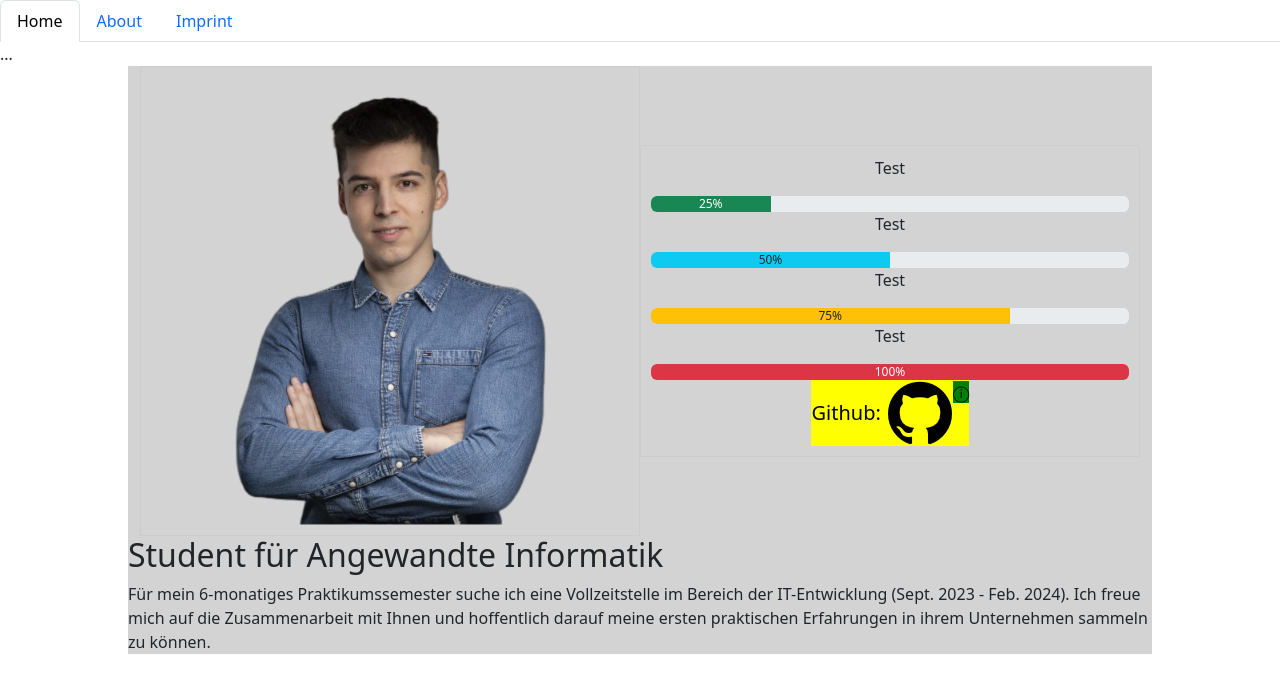
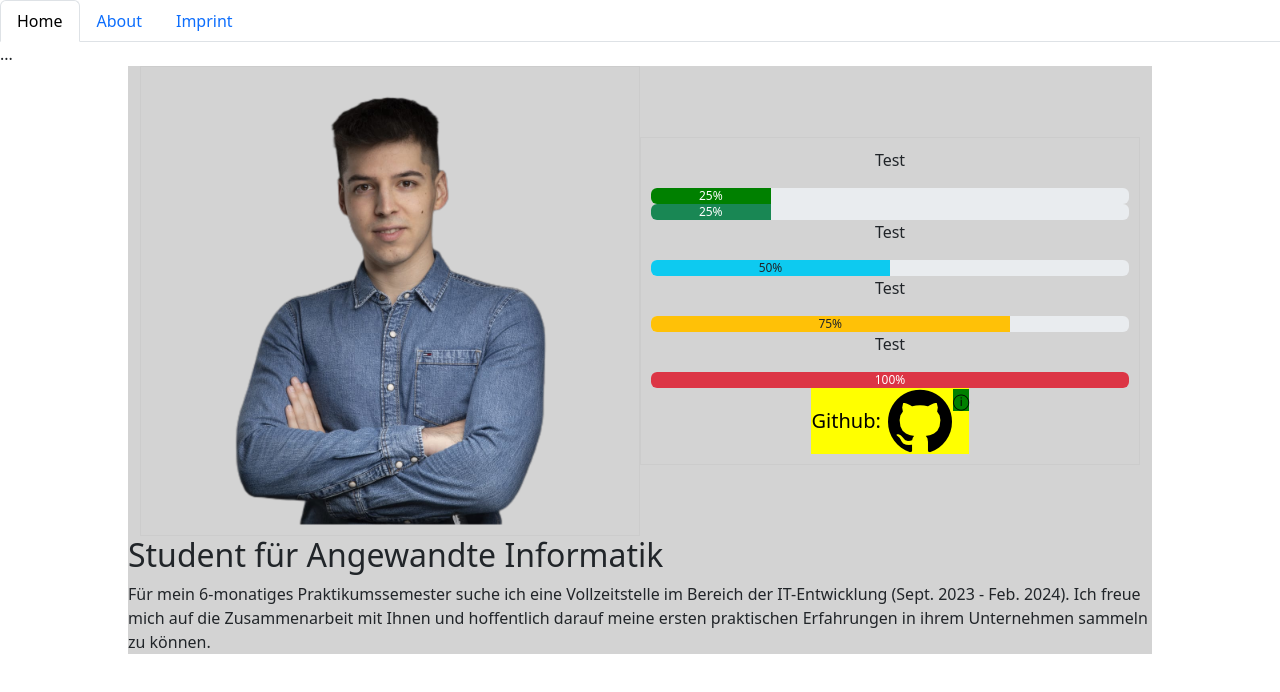
Before and after one commit to julianertle/Website, a React (Create React App) app: page / in a window 1280 px wide. Shown: the top 692 px of the page. Built offline with nearby package versions, Linux system fonts and the light colour scheme.

Commit message:
started animation for the progress-bars

```diff
--- /dev/null
+++ b/src/components/AnimatedProgressBar.js
@@ -0,0 +1,24 @@
+import React, { useState, useEffect } from 'react';
+
+function AnimatedProgressBar({ value,color,duration }) {
+    const [progress, setProgress] = useState(0);
+
+    useEffect(() => {
+        // Set the progress to the specified value after the component mounts
+        setProgress(value);
+    }, [value]);
+
+    const progressStyle = {
+        width: `${progress}%`,
+        backgroundColor: color, // Use the color prop as the background color
+        transition: `width ${duration}ms linear`, // Specify the animation duration
+    };
+
+    return (
+        <div className="progress" role="progressbar" aria-label="Success example" aria-valuenow={progress} aria-valuemin={0} aria-valuemax={100}>
+            <div className="progress-bar" style={progressStyle}>{progress}%</div>
+        </div>
+    );
+}
+
+export default AnimatedProgressBar;
--- a/src/components/Content.js
+++ b/src/components/Content.js
@@ -2,6 +2,7 @@ import React from "react";
 import './styles.css';
 import portraitImage from '../assets/portrait.png';
 import githubImage from '../assets/github-logo.png';
+import AnimatedProgressBar from "./AnimatedProgressBar";
 
 
 function Content() {
@@ -18,6 +19,8 @@ function Content() {
                     <p>
                         Test
                     </p>
+                    <AnimatedProgressBar value={25} color="green" duration={2000}/>
+
                     <div className="progress" role="progressbar" aria-label="Success example" aria-valuenow={25} aria-valuemin={0} aria-valuemax={100}>
                         <div className="progress-bar bg-success" style={{ width: '25%' }}>25%</div>
                     </div>
```
